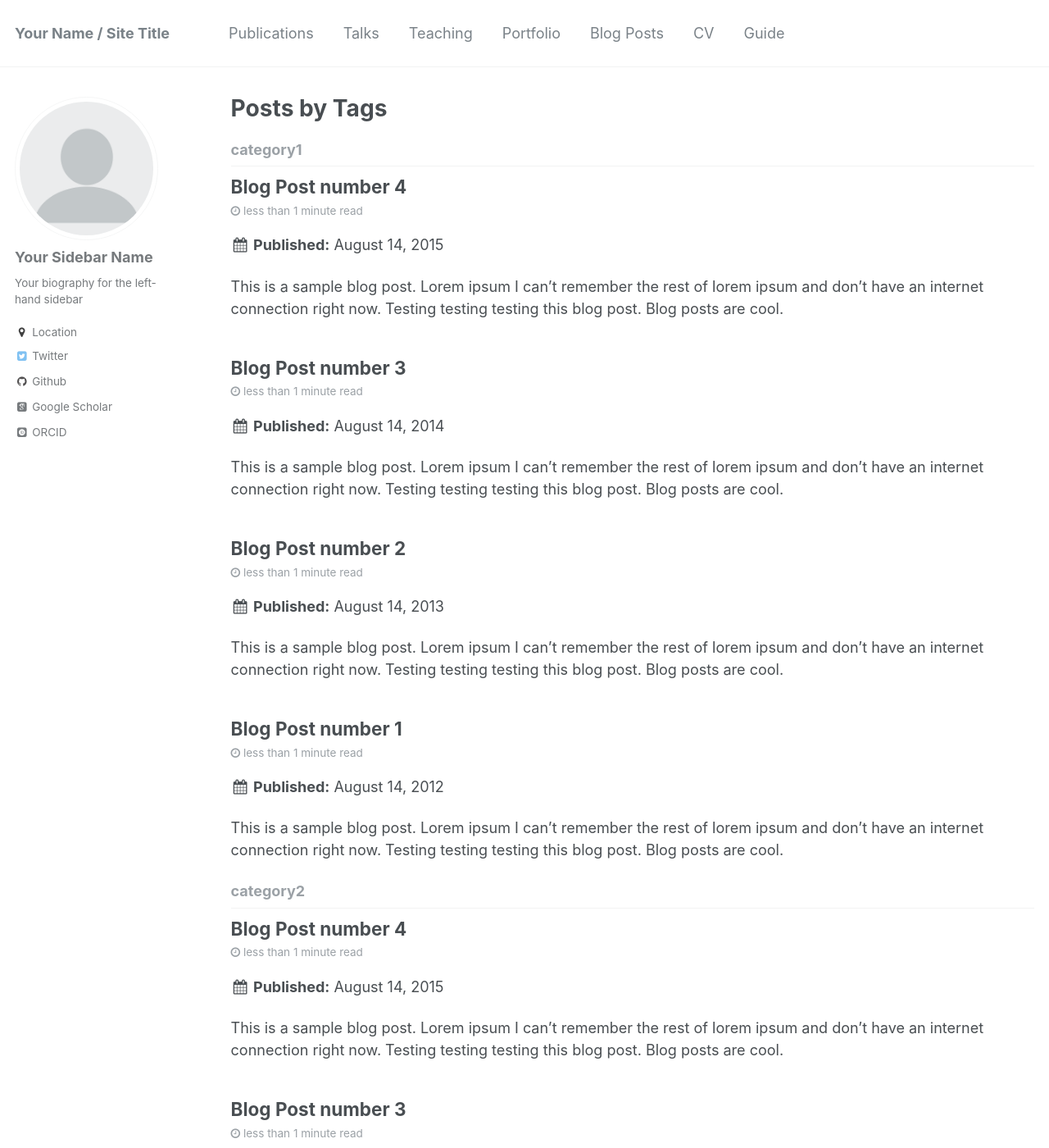
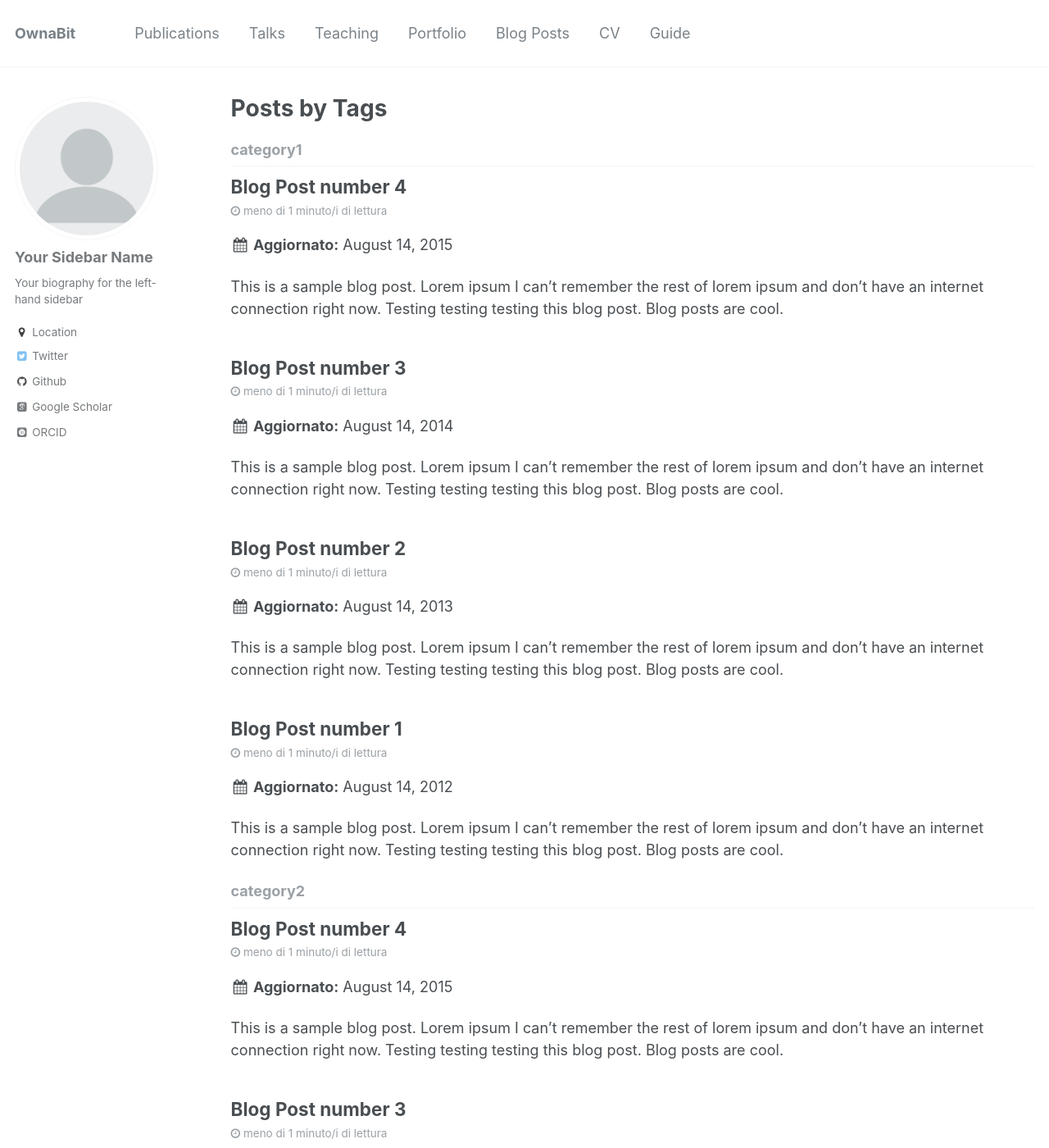
Before and after one commit to OwnaDash/ownadash.github.io, a Jekyll site: the page built from _pages/tag-archive.html, in a window 1280 px wide and 1400 px high. Shown: the whole window at 82% size. Built offline with Jekyll 4.4.1, drawn with Linux system fonts in a browser that asks for light colours; some web fonts are replaced; some of the changed text lies outside the part shown.

Commit message:
Updated Config

```diff
--- a/_config.yml
+++ b/_config.yml
@@ -6,14 +6,14 @@
 # `jekyll serve`. If you change this file, please restart the server process.
 
 # Site Settings
-locale                   : "en-US"
-title                    : "Your Name / Site Title"
+locale                   : "it-IT"
+title                    : "OwnaBit"
 title_separator          : "-"
-name                     : &name "Your Name"
-description              : &description "personal description"
-url                      : https://academicpages.github.io # the base hostname & protocol for your site e.g. "https://mmistakes.github.io"
+name                     : &name "OwnaBit"
+description              : &description "OwnaBit è una community di gaming"
+url                      : http://test.ownabit.net # the base hostname & protocol for your site e.g. "https://mmistakes.github.io"
 baseurl                  : "" # the subpath of your site, e.g. "/blog"
-repository               : "academicpages/academicpages.github.io"
+repository               : "OwnaDash/OwnaDash.github.io"
 teaser                   :  # filename of teaser fallback teaser image placed in /images/, .e.g. "500x300.png"
 breadcrumbs              : false # true, false (default)
 words_per_minute         : 160
```
